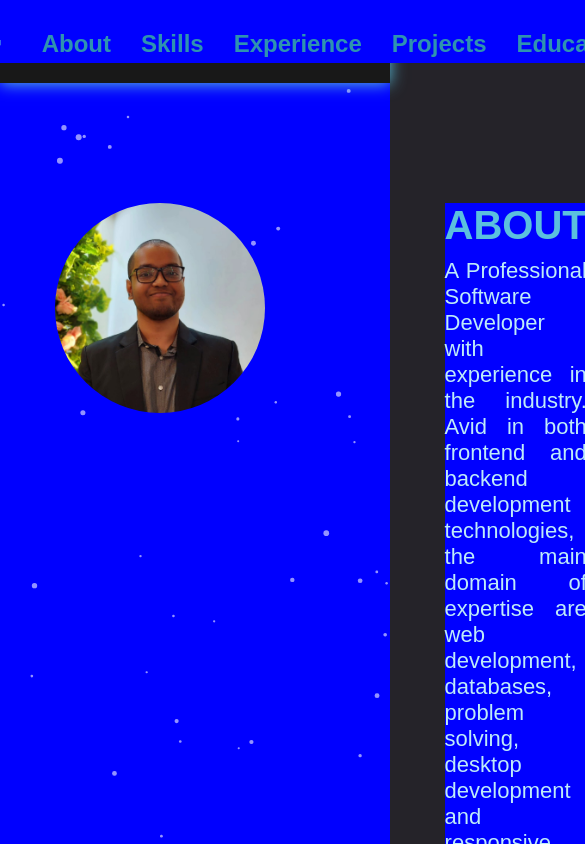
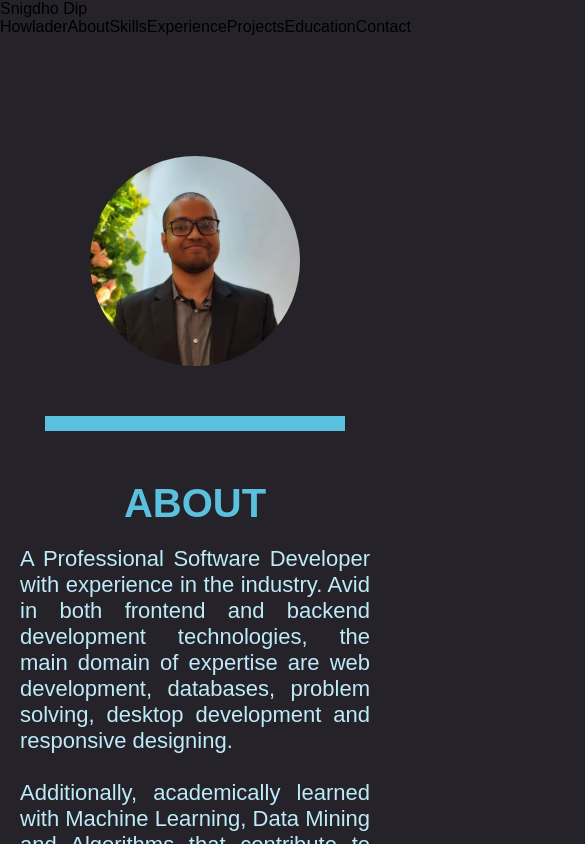
Before and after one commit to snigdho611/snigdho611.dev, a Next.js app: page / in a window 390 px wide. Shown: the top 844 px of the page, 585 px wide, since content can reach past the window. Built offline with nearby package versions, Linux system fonts and the light colour scheme; a web font is replaced by a local one.

Commit message:
Attempting to make css responsive

```diff
--- a/pages/index.tsx
+++ b/pages/index.tsx
@@ -10,6 +10,7 @@ import Footer from "components/Footer";
 import Contact from "components/Contact";
 import { motion } from "framer-motion";
 import { scroller } from "react-scroll";
+import { useEffect, useState } from "react";
 
 const allData = {
   name: "Snigdho Dip Howlader",
@@ -99,9 +100,22 @@ const allData = {
 };
 
 const Home: NextPage = () => {
+  const [windowWidth, setWindowWidth] = useState(0);
+  // const [scrollDist, setscrollDist] = useState(-100);
+  const scrollDist = -100;
+  // let windowWidth = 0;
+  useEffect(() => {
+    // setWindowWidth(window.innerWidth);
+    // if (windowWidth > 825) {
+    //   setscrollDist(-100);
+    // } else {
+    //   setscrollDist(-100);
+    // }
+  });
+
   const scrollToAbout = () => {
     scroller.scrollTo("aboutClass", {
-      offset: -100,
+      offset: scrollDist,
       duration: 800,
       delay: 0,
       smooth: "easeInOutQuart",
@@ -110,7 +124,7 @@ const Home: NextPage = () => {
 
   const scrollToSkills = () => {
     scroller.scrollTo("skillsClass", {
-      offset: -100,
+      offset: scrollDist,
       duration: 800,
       delay: 0,
       smooth: "easeInOutQuart",
@@ -119,31 +133,34 @@ const Home: NextPage = () => {
 
   const scrollToExperience = () => {
     scroller.scrollTo("experienceClass", {
-      offset: -100,
+      offset: scrollDist,
       duration: 800,
       delay: 0,
       smooth: "easeInOutQuart",
     });
   };
+
   const scrollToProjects = () => {
     scroller.scrollTo("projectsClass", {
-      offset: -100,
+      offset: scrollDist,
       duration: 800,
       delay: 0,
       smooth: "easeInOutQuart",
     });
   };
+
   const scrollToEducation = () => {
     scroller.scrollTo("educationClass", {
-      offset: -100,
+      offset: scrollDist,
       duration: 800,
       delay: 0,
       smooth: "easeInOutQuart",
     });
   };
+
   const scrollToContact = () => {
     scroller.scrollTo("contactClass", {
-      offset: -100,
+      offset: scrollDist,
       duration: 800,
       delay: 0,
       smooth: "easeInOutQuart",
@@ -152,7 +169,7 @@ const Home: NextPage = () => {
 
   return (
     <>
-      <ParticleEffect />
+      {/* <ParticleEffect /> */}
       <Head>
         <link
           href="https://allfont.net/allfont.css?fonts=agency-fb"
@@ -163,12 +180,9 @@ const Home: NextPage = () => {
         <meta name="description" content="Generated by create next app" />
         <link rel="icon" href="/images/favicon.png" />
       </Head>
-      {/* <Navbar>Snigdho Dip Howlader</Navbar> */}
       <div className="Navbar">
-        <div className="FlexBox">
         <div className="Name">{allData.name}</div>
-          {/* <Links /> */}
-          <div style={{}} className="links-container">
+        <div className="links-container">
           <a href="#" onClick={scrollToAbout} className="link">
             About
           </a>
@@ -189,12 +203,10 @@ const Home: NextPage = () => {
           </a>
         </div>
       </div>
-      </div>
 
-      <div className="aboutClass">
       <About about={allData.about} />
-      </div>
-      <div className="skillsClass">
+      {/* <div className="aboutClass"></div> */}
+      {/* <div className="skillsClass">
         <motion.div animate={{ opacity: 1 }}>
            <Skills />
         </motion.div>
@@ -211,7 +223,7 @@ const Home: NextPage = () => {
       <div className="contactClass">
         <Contact />
         <Footer />
-      </div>
+      </div> */}
     </>
   );
 };
--- a/src/components/Contact/ContactRow/index.tsx
+++ b/src/components/Contact/ContactRow/index.tsx
@@ -3,43 +3,17 @@ import Image from "next/image";
 
 const index = () => {
   return (
-    <div
-      style={{
-        display: "flex",
-        flexDirection: "row",
-        margin: "50px 100px 80px 100px",
-        fontSize: "25px",
-      }}
-    >
-      <div
-        style={{
-          display: "flex",
-          flexDirection: "column",
-          textAlign: "right",
-          color: "#2E93B0",
-          padding: "10px",
-          gap: "15px",
-        }}
-      >
+    <div style={{}} className="contact-margin">
+      <div className="contact-labels">
         <div>Email:</div>
         <div>Phone:</div>
         <div>Github:</div>
         <div>Others:</div>
       </div>
-      <div
-        style={{
-          display: "flex",
-          flexDirection: "column",
-          textAlign: "left",
-          //   fontSize: "18px",
-          color: "#BEEBF9",
-          padding: "10px",
-          gap: "15px",
-        }}
-      >
+      <div className="contact-info">
         <div>snigdho.howlader@gmail.com</div>
         <div>N/A</div>
-        <div style={{ display: "flex", flexDirection: "row", gap: "5px" }}>
+        <div className="contact-row">
           <a href="https://www.github.com/snigdho611">
             <Image
               src={"/images/media/github.png"}
@@ -50,7 +24,7 @@ const index = () => {
           </a>
           snigdho611
         </div>
-        <div style={{ display: "flex", flexDirection: "row", gap: "30px" }}>
+        <div className="contact-row">
           <a href="https://www.linkedin.com/in/snigdho-dip-howlader-025b291a5/">
             <Image
               src={"/images/media/linkedin.png"}
--- a/src/components/Education/EducationRow/index.tsx
+++ b/src/components/Education/EducationRow/index.tsx
@@ -28,7 +28,6 @@ const EducationRow: React.FC<EducationRowProps> = ({
       <div
         style={{
           width: "10%",
-          // border: "1px solid blue",
         }}
       >
         <div
@@ -58,7 +57,6 @@ const EducationRow: React.FC<EducationRowProps> = ({
         style={{
           paddingLeft: "20px",
           width: "38%",
-          // border: "1px solid green",
         }}
       >
         <div style={{ color: "#FFF", marginTop: "20px" }}>
--- a/styles/globals.css
+++ b/styles/globals.css
@@ -15,17 +15,17 @@ body {
   top: 0;
   z-index: 3;
   box-shadow: 0px 1px 15px #5bc0de;
-}
-
-.Navbar .FlexBox {
+  width: 100%;
+  min-width: 100%;
   display: flex;
   flex-direction: row;
+  margin: 0 auto;
   justify-content: center;
 }
 
-.Navbar .Name {
+.Name {
   font-size: 32px;
-  font-family: Agency FB;
+  font-family: "Agency FB";
   font-weight: bold;
   padding-left: 50px;
   padding-top: 26px;
@@ -34,7 +34,7 @@ body {
   width: 15%;
 }
 
-.Navbar .links-container {
+.links-container {
   padding-top: 30px;
   display: flex;
   flex-direction: row;
@@ -43,16 +43,15 @@ body {
   margin-left: 265px;
 }
 
-.Navbar .links-container .link {
+.links-container .link {
   margin-left: 30px;
   text-decoration: none;
   color: #2e93b0;
   transition: color 0.35s, text-decoration 0.35s;
 }
 
-.Navbar .links-container .link:hover {
+.links-container .link:hover {
   color: #beebf9;
-  /* text-decoration: underline; */
 }
 
 /*-------------------ABOUT----------------*/
@@ -62,6 +61,7 @@ body {
   display: flex;
   flex-direction: row;
   width: 74%;
+  margin: 120px auto 0px auto;
 }
 
 .Profile-img {
@@ -96,13 +96,127 @@ body {
   text-align: justify;
 }
 
+.education-card {
+  width: 113px;
+  height: 113px;
+  background-color: white;
+  border-radius: 100%;
+}
+
 .div-margin {
   margin: 120px auto 170px auto;
   width: 75%;
 }
 
+.contact-margin {
+  display: flex;
+  flex-direction: row;
+  margin: 50px 100px 80px 100px;
+  font-size: 25px;
+}
+
+.contact-labels {
+  display: flex;
+  flex-direction: column;
+  text-align: right;
+  color: #2e93b0;
+  padding: 10px;
+  gap: 15px;
+}
+
+.contact-info {
+  display: flex;
+  flex-direction: column;
+  text-align: left;
+  color: #beebf9;
+  padding: 10px;
+  gap: 15px;
+}
+
+.contact-row {
+  display: flex;
+  flex-direction: row;
+  gap: 5px;
+}
+
 @media only screen and (max-width: 825px) {
-  * {
-    background-color: blue;
+  .Navbar {
+    width: fit-content;
+    min-width: 100%;
+    height: 120px;
+    flex-direction: column;
+    all: unset;
+  }
+
+  .Navbar .Name {
+    font-size: 40px;
+    padding-left: 0px;
+    padding-top: 5px;
+    white-space: nowrap;
+    width: 100%;
+    text-align: center;
+    all: unset;
+  }
+
+  .Navbar .links-container {
+    padding-top: 10px;
+    font-size: 25px;
+    margin: 0 auto;
+    flex-direction: row;
+    all: unset;
+  }
+
+  .Navbar .links-container .link {
+    margin-left: 20px;
+    margin-right: 20px;
+    text-decoration: none;
+    color: #2e93b0;
+    transition: color 0.35s, text-decoration 0.35s;
+    all: unset;
+  }
+
+  .About-container {
+    /* margin-top: 120px; */
+    flex-direction: column;
+    /* width: fit-content; */
+    min-width: 100%;
+    width: 100%;
+    /* border: 1px solid white; */
+    margin: 120px auto 0px auto;
+    /* padding: 0 auto; */
+  }
+
+  .Profile-img {
+    margin: 0 auto;
+    border-radius: 100%;
+    background-color: #fff;
+    width: 210px;
+    min-width: 210px;
+    height: 210px;
+    background-image: url(/images/profilepic.jpg);
+    background-size: cover;
+    z-index: 1;
+  }
+
+  .Bar {
+    background-color: #5bc0de;
+    height: 15px;
+    width: 300px;
+    margin: 50px auto;
+  }
+
+  .Header {
+    color: #5bc0de;
+    font-weight: bold;
+    font-size: 40px;
+    text-align: center;
+    margin-bottom: 10px;
+  }
+
+  .About-text {
+    color: #beebf9;
+    font-size: 22px;
+    text-align: justify;
+    padding: 10px 20px;
   }
 }
```
Also changed, not shown: src/components/Education/index.tsx (+0 -25 lines), src/components/Navbar/Links/index.tsx (deleted, +0 -28 lines), src/components/Navbar/index.tsx (deleted, +0 -19 lines). Lines whose indentation alone changed are shown as unchanged.
